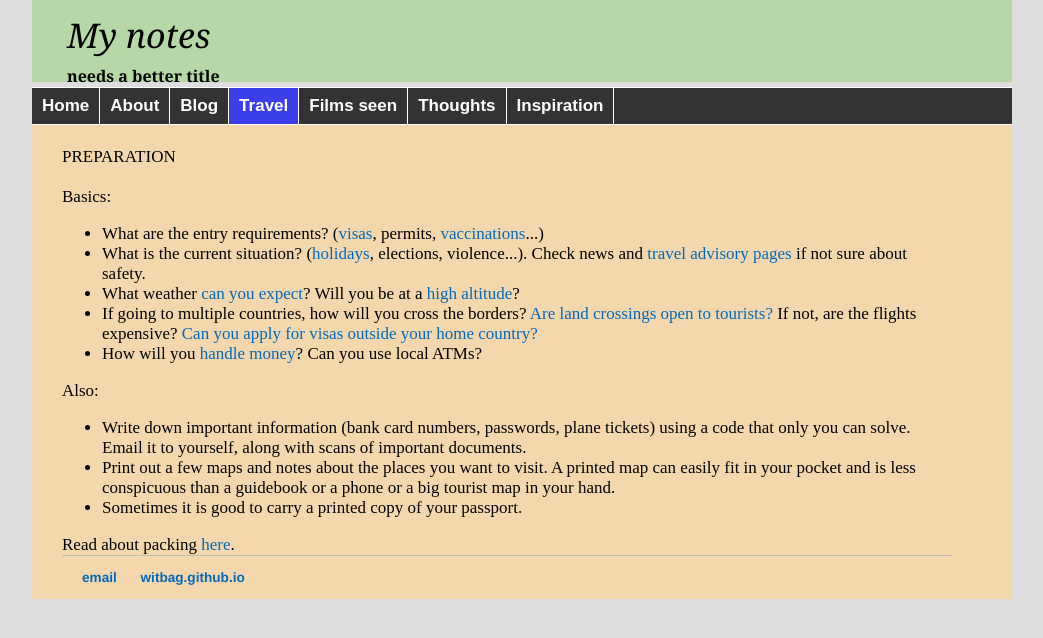
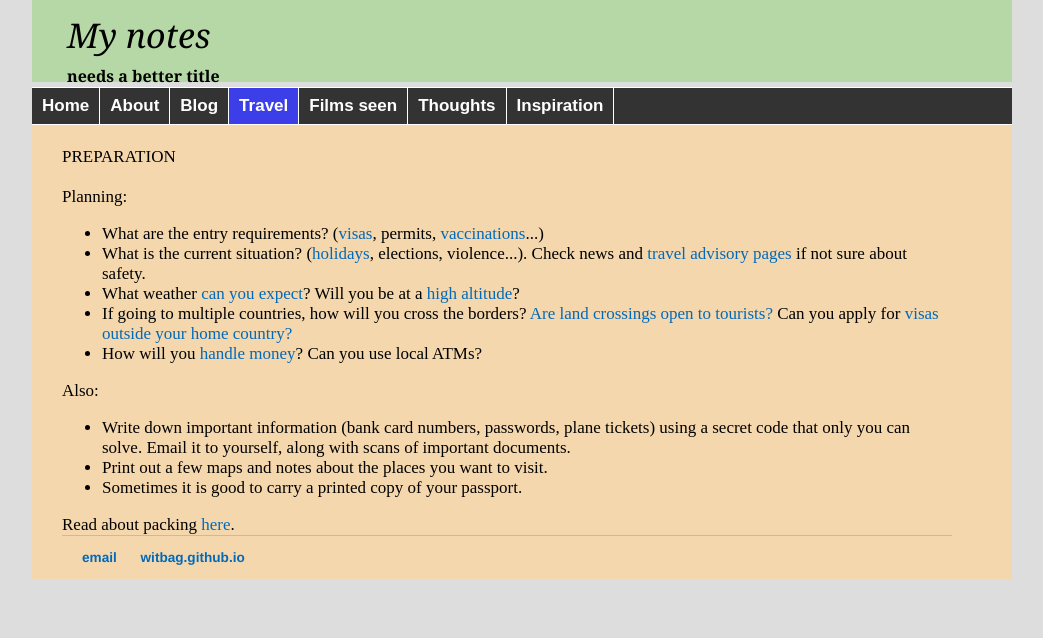
Before and after one commit to witbag/witbag.github.io, a Jekyll site: the page built from travel/preparation.html, in a window 1280 px wide. Shown: the top 638 px of the page, without its empty margins (118-1161 px from the left). Built offline with Jekyll 4.4.1, drawn with Linux system fonts in a browser that asks for light colours.

Commit message:
Update preparation.html

```diff
--- a/travel/preparation.html
+++ b/travel/preparation.html
@@ -8,18 +8,18 @@ title: Travel advice
 <br><br>
 PREPARATION<br>
 <br>
-Basics:<br>
+Planning:<br>
 <ul>
 <li>What are the entry requirements? (<a href="https://en.wikipedia.org/wiki/Template:Visa_requirements">visas</a>, permits, <a href="health.html">vaccinations</a>...)<br>
 <li>What is the current situation? (<a href="https://www.timeanddate.com/calendar/" target=_blank>holidays</a>, elections, violence...). Check news and <a href="resources.html">travel advisory pages</a> if not sure about safety.<br>
 <li>What weather <a href="http://climatemaps.romgens.com/" target=_blank>can you expect</a>? Will you be at a <a href="health.html">high altitude</a>?<br>
-<li>If going to multiple countries, how will you cross the borders? <a href="borders.html">Are land crossings open to tourists?</a> If not, are the flights expensive? <a href="visas.html">Can you apply for visas outside your home country?</a><br>
+<li>If going to multiple countries, how will you cross the borders? <a href="borders.html">Are land crossings open to tourists?</a> Can you apply for <a href="visas.html">visas outside your home country?</a><br>
 <li>How will you <a href="money.html">handle money</a>? Can you use local ATMs?<br>
 </ul>
 Also:
 <ul>
-<li>Write down important information (bank card numbers, passwords, plane tickets) using a code that only you can solve. Email it to yourself, along with scans of important documents.
-<li>Print out a few maps and notes about the places you want to visit. A printed map can easily fit in your pocket and is less conspicuous than a guidebook or a phone or a big tourist map in your hand.
+<li>Write down important information (bank card numbers, passwords, plane tickets) using a secret code that only you can solve. Email it to yourself, along with scans of important documents.
+<li>Print out a few maps and notes about the places you want to visit.
 <li>Sometimes it is good to carry a printed copy of your passport.
 </ul>
 Read about packing <a href="packing.html">here</a>.
```
